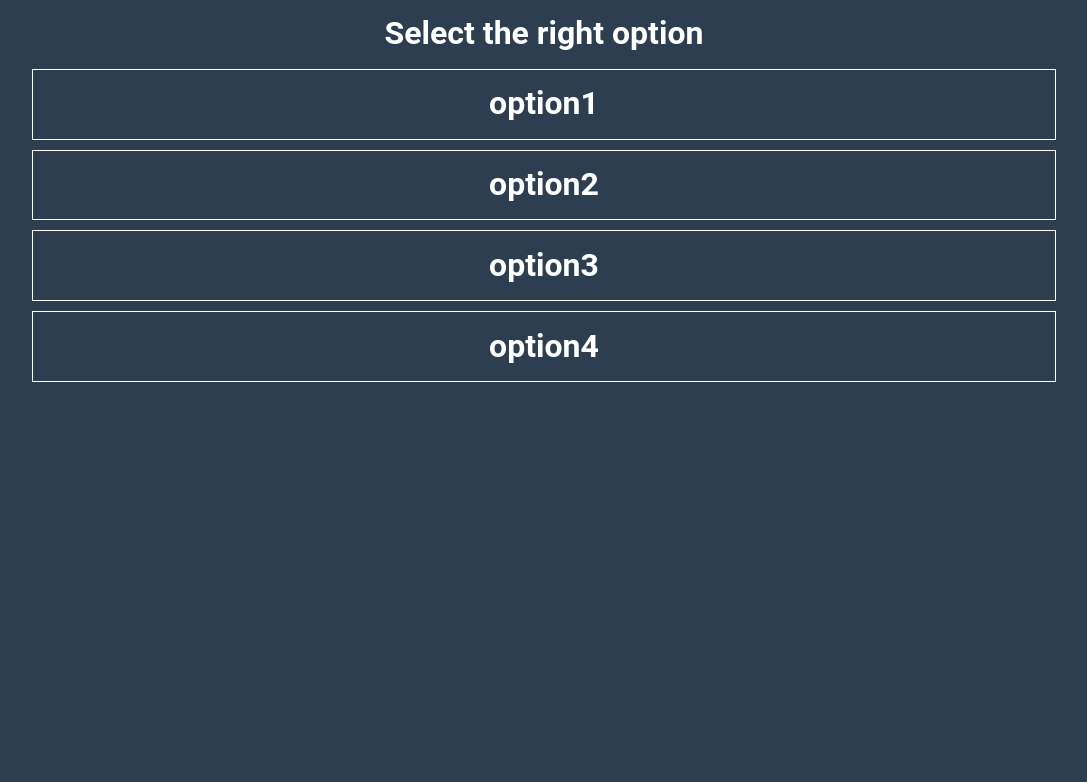
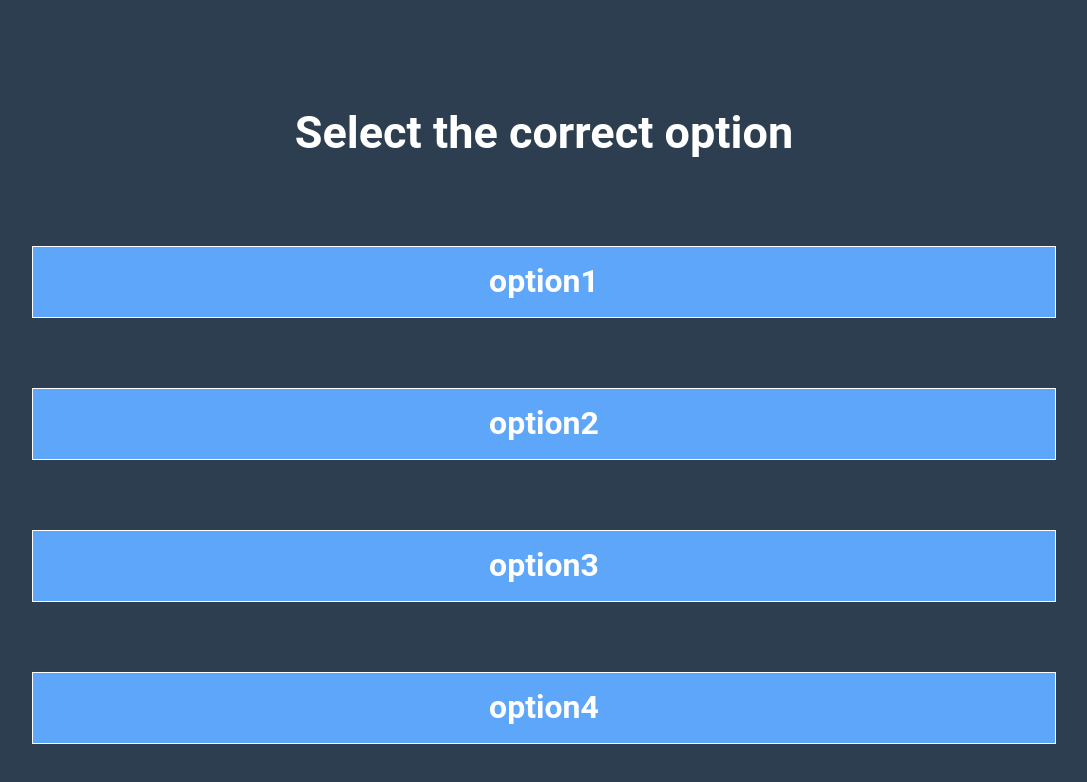
Before and after one commit to Ket93/Polling-App, a React (Create React App) app: page /verify in a window 1280 px wide. Shown: the top 782 px of the page, without its empty margins (96-1183 px from the left). Built offline with nearby package versions, Linux system fonts and the light colour scheme.

Commit message:
fixed poll page css

```diff
--- a/src/components/PollVerify/PollVerify.css
+++ b/src/components/PollVerify/PollVerify.css
@@ -1,10 +1,23 @@
 .options {
+    margin-top: 80px;
     width: 80%;
     display: inline-block;
 }
 
+.title {
+    font-size: 45px;
+    margin-top: 40px;
+    margin-bottom: 100px;
+}
+
 .option {
+    display: flex;
+    align-items: center;
+    justify-content: center;
+    height: 9vh;
+    cursor: pointer;
     position: relative;
     border: 1px solid #fff;
-    margin: 10px 0px;
+    margin: 70px 0px;
+    background: rgb(93, 166, 250);
 }
--- a/src/components/PollVerify/PollVerify.js
+++ b/src/components/PollVerify/PollVerify.js
@@ -16,11 +16,11 @@ const PollVerify = () => {
 
     return (
         <div className="options">
-            <h1>Select the right option</h1>
-            <Option key={1} id = {1} text={arr.options[0]} onClick={onClick} />
-            <Option key={2} id = {2} text={arr.options[1]} onClick={onClick} />
-            <Option key={3} id = {3} text={arr.options[2]} onClick={onClick} />
-            <Option key={4} id = {4} text={arr.options[3]} onClick={onClick} />
+            <h1 className="title">Select the correct option</h1>
+            <Option key={1} id={1} text={arr.options[0]} onClick={onClick} />
+            <Option key={2} id={2} text={arr.options[1]} onClick={onClick} />
+            <Option key={3} id={3} text={arr.options[2]} onClick={onClick} />
+            <Option key={4} id={4} text={arr.options[3]} onClick={onClick} />
 
         </div>
     );
```
